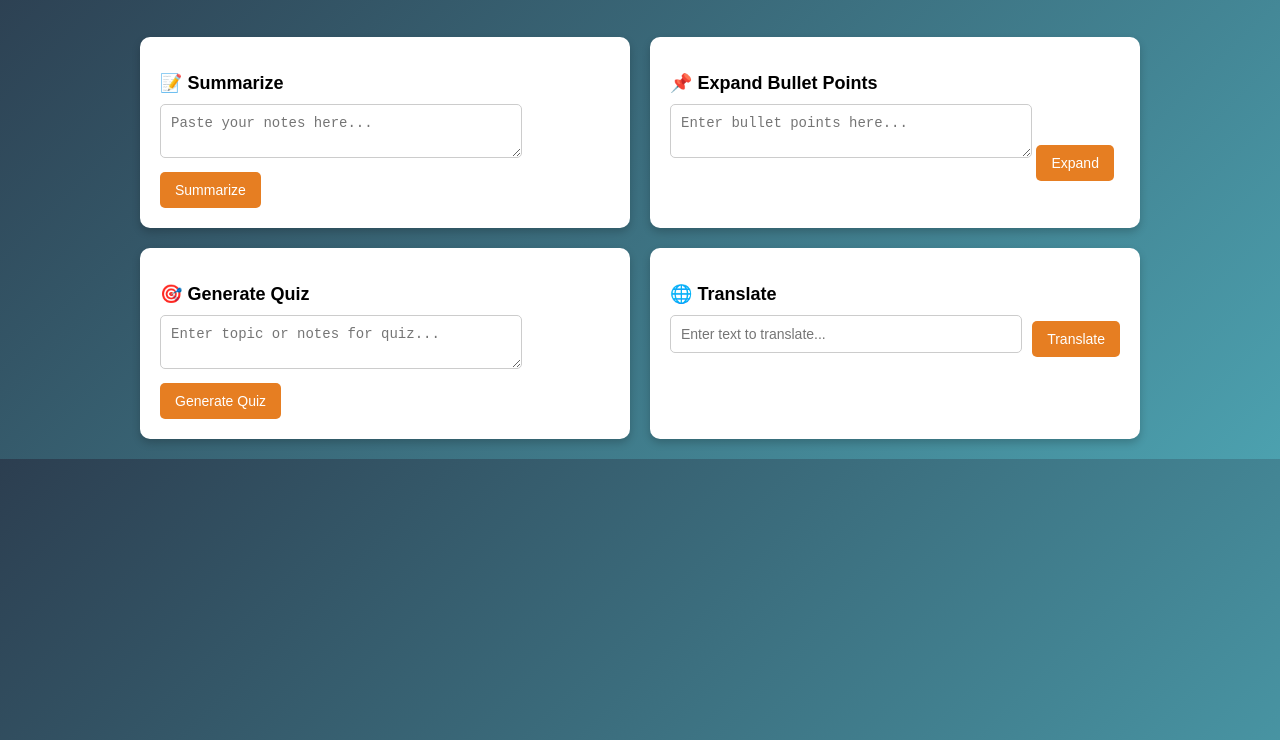
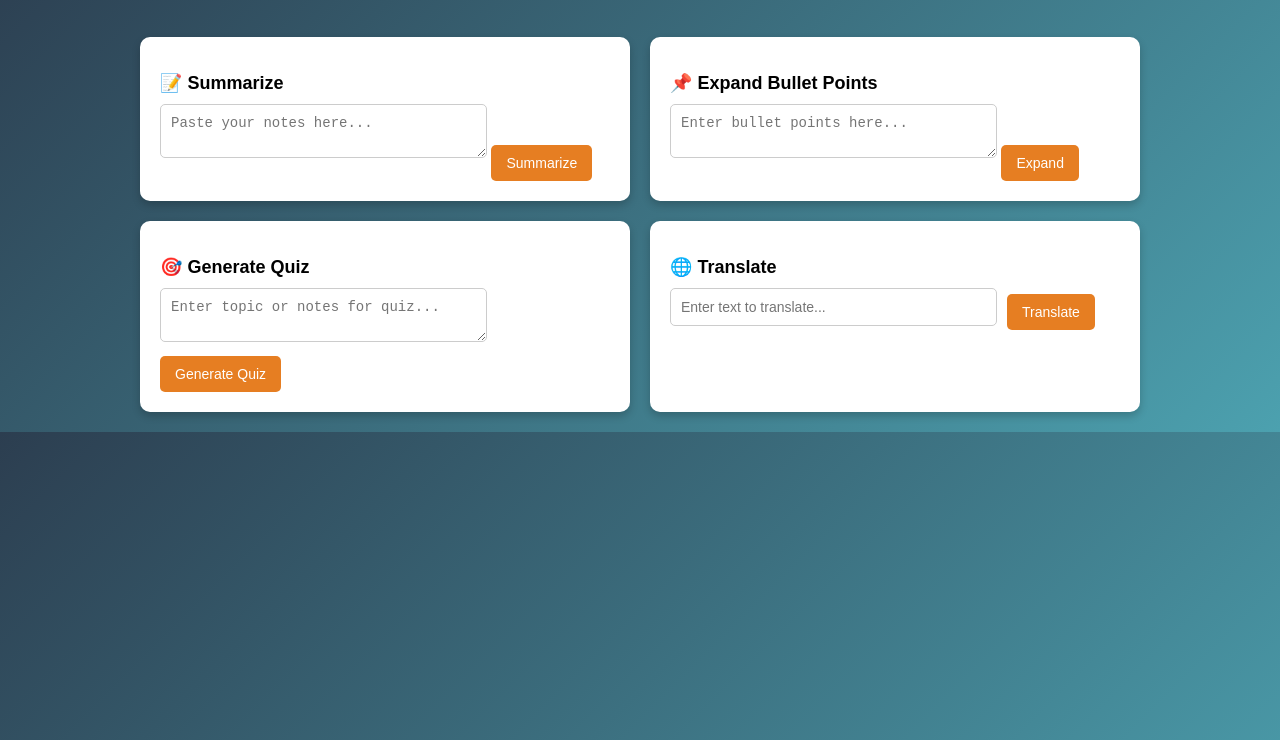
Before and after one commit to priya2339/Note-genius, a plain HTML site: page frontend/index.html in a window 1280 px wide. Shown: the part 60-800 px from the top of the page. Drawn offline with Linux system fonts and the light colour scheme.

Commit message:
Update index.html

```diff
--- a/frontend/index.html
+++ b/frontend/index.html
@@ -136,7 +136,7 @@
     }
 
     textarea, input {
-      width: calc(100% - 110px);
+      width: calc(90% - 100px);
       padding: 10px;
       margin-bottom: 10px;
       border-radius: 5px;
@@ -194,7 +194,6 @@
       </div>
     </div>
   </div>
-
   <script src="script.js"></script>
 </body>
 </html>
```
